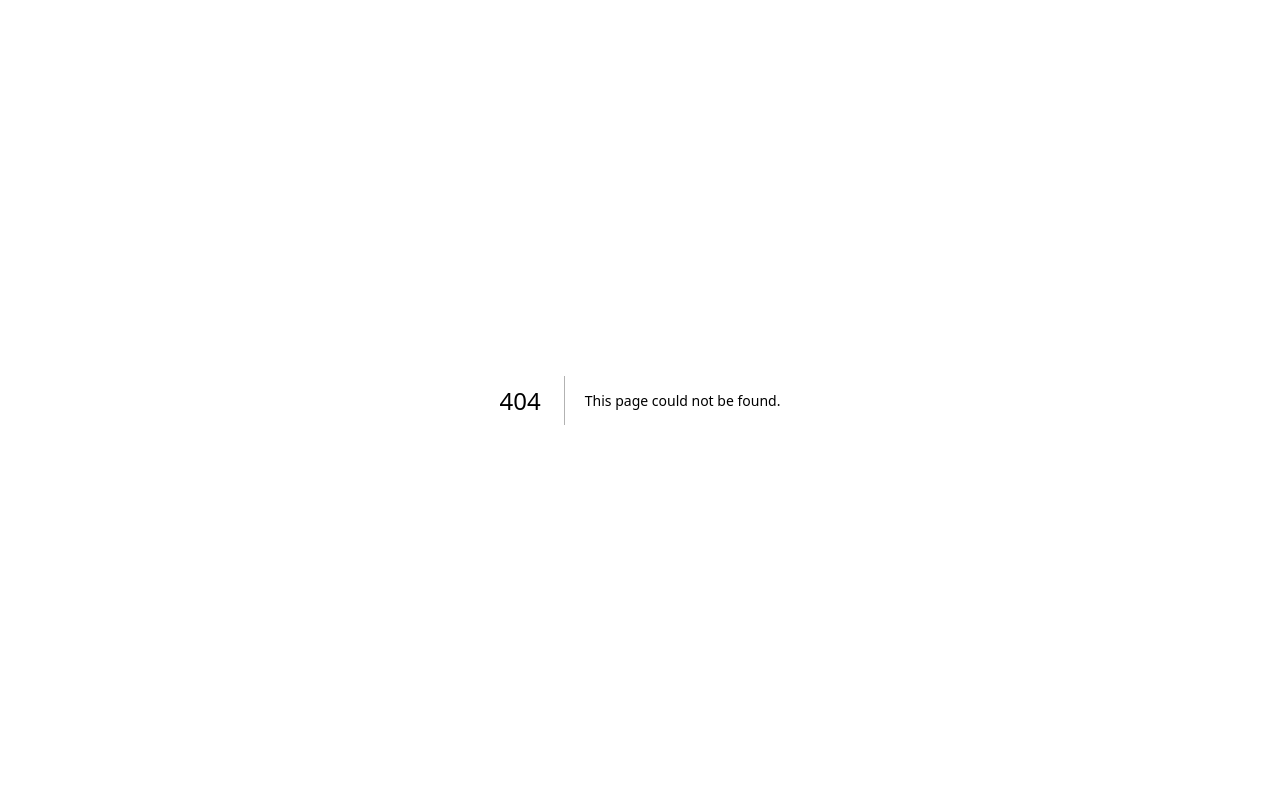
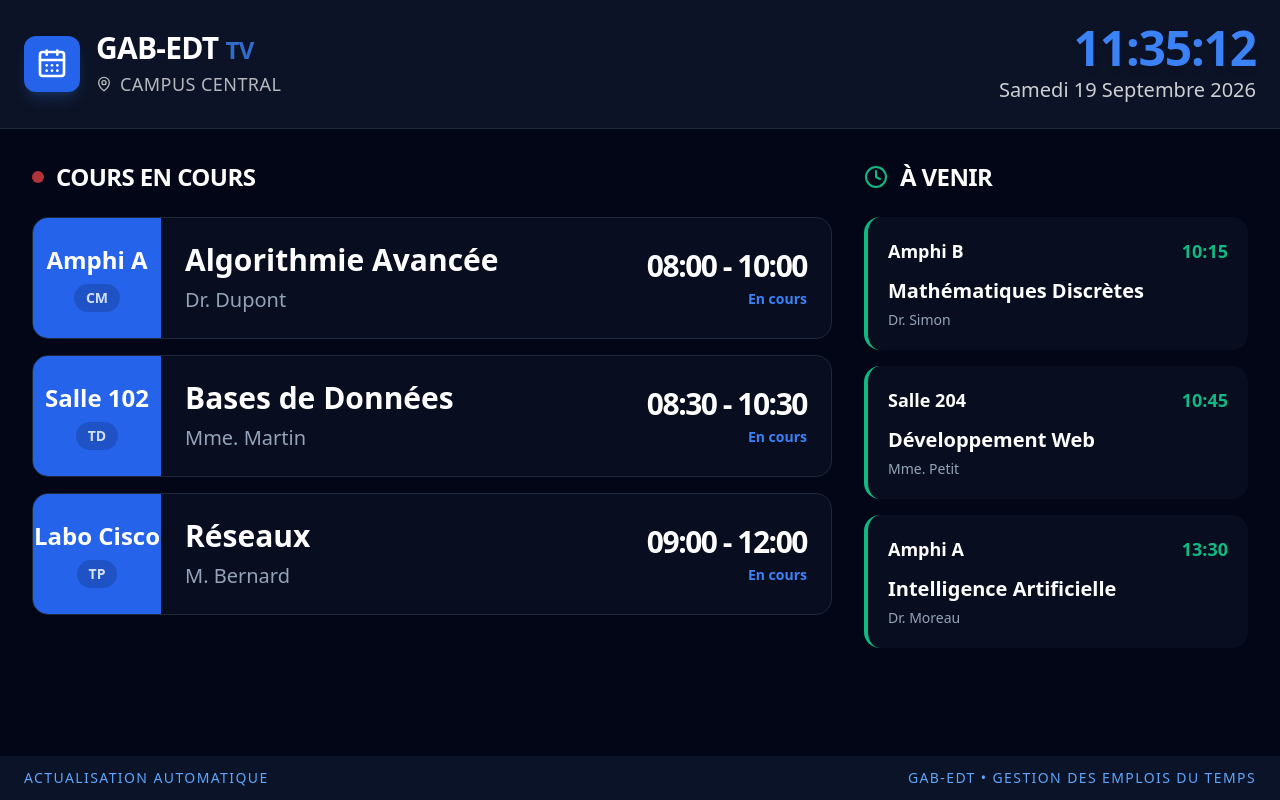
Before and after one commit to NamAngeM/gab-edt, a Next.js app in the folder gab-edt-frontend/: page /tv/display in a window 1280 px wide. Before the commit this address had no page. Built offline with nearby package versions, Linux system fonts and the light colour scheme.

Commit message:
feat(tv): création de la page d'affichage dynamique plein écran pour TV

```diff
--- a/gab-edt-frontend/src/app/admin/export/page.tsx
+++ b/gab-edt-frontend/src/app/admin/export/page.tsx
@@ -12,6 +12,12 @@ import { DatePicker } from "@/components/ui/date-picker";
 
 export default function ExportPage() {
   const [activeTab, setActiveTab] = useState<'TV' | 'PDF'>('TV');
+
+  const kioskUrl = `/tv/display?b=CAMPUS_CENTRAL&f=ALL&t=DARK`;
+
+  const handlePreview = () => {
+    window.open(kioskUrl, '_blank');
+  };
 
   return (
     <div className="p-8 max-w-6xl mx-auto space-y-8">
@@ -114,13 +120,13 @@ export default function ExportPage() {
                 <div className="w-full space-y-2">
                   <Label>Lien généré (Kiosk URL)</Label>
                   <div className="flex gap-2">
-                    <Input readOnly value="https://gab-edt.local/tv/display?b=CAMPUS_CENTRAL&f=ALL&t=DARK" className="bg-white dark:bg-slate-950 font-mono text-xs text-slate-500" />
-                    <Button variant="secondary" size="icon" title="Copier le lien">
+                    <Input readOnly value={`http://localhost:3000${kioskUrl}`} className="bg-white dark:bg-slate-950 font-mono text-xs text-slate-500" />
+                    <Button variant="secondary" size="icon" title="Copier le lien" onClick={() => navigator.clipboard.writeText(`http://localhost:3000${kioskUrl}`)}>
                       <Copy className="w-4 h-4" />
                     </Button>
                   </div>
                 </div>
-                <Button className="w-full mt-2" variant="default">
+                <Button className="w-full mt-2" variant="default" onClick={handlePreview}>
                   <MonitorPlay className="w-4 h-4 mr-2" />
                   Lancer l'aperçu Plein Écran
                 </Button>
--- /dev/null
+++ b/gab-edt-frontend/src/app/tv/display/page.tsx
@@ -0,0 +1,166 @@
+"use client";
+
+import React, { useEffect, useState } from 'react';
+import { useSearchParams } from 'next/navigation';
+import { Clock, MapPin, CalendarDays, AlertCircle } from 'lucide-react';
+import { motion } from 'framer-motion';
+
+// Types
+interface ClassSession {
+  id: string;
+  course: string;
+  teacher: string;
+  room: string;
+  startTime: string;
+  endTime: string;
+  status: 'ONGOING' | 'UPCOMING' | 'FINISHED';
+  type: string;
+}
+
+export default function TvDisplayPage() {
+  const searchParams = useSearchParams();
+  const theme = searchParams.get('t') || 'DARK';
+  const building = searchParams.get('b') || 'CAMPUS CENTRAL';
+
+  const [currentTime, setCurrentTime] = useState(new Date());
+
+  useEffect(() => {
+    // Force dark mode if required
+    if (theme === 'DARK') {
+      document.documentElement.classList.add('dark');
+    }
+
+    // Live clock
+    const timer = setInterval(() => {
+      setCurrentTime(new Date());
+    }, 1000);
+
+    return () => clearInterval(timer);
+  }, [theme]);
+
+  // Mock data for TV
+  const sessions: ClassSession[] = [
+    { id: '1', course: 'Algorithmie Avancée', teacher: 'Dr. Dupont', room: 'Amphi A', startTime: '08:00', endTime: '10:00', status: 'ONGOING', type: 'CM' },
+    { id: '2', course: 'Bases de Données', teacher: 'Mme. Martin', room: 'Salle 102', startTime: '08:30', endTime: '10:30', status: 'ONGOING', type: 'TD' },
+    { id: '3', course: 'Réseaux', teacher: 'M. Bernard', room: 'Labo Cisco', startTime: '09:00', endTime: '12:00', status: 'ONGOING', type: 'TP' },
+    { id: '4', course: 'Mathématiques Discrètes', teacher: 'Dr. Simon', room: 'Amphi B', startTime: '10:15', endTime: '12:15', status: 'UPCOMING', type: 'CM' },
+    { id: '5', course: 'Développement Web', teacher: 'Mme. Petit', room: 'Salle 204', startTime: '10:45', endTime: '12:45', status: 'UPCOMING', type: 'TD' },
+    { id: '6', course: 'Intelligence Artificielle', teacher: 'Dr. Moreau', room: 'Amphi A', startTime: '13:30', endTime: '15:30', status: 'UPCOMING', type: 'CM' },
+  ];
+
+  const ongoing = sessions.filter(s => s.status === 'ONGOING');
+  const upcoming = sessions.filter(s => s.status === 'UPCOMING');
+
+  const timeString = currentTime.toLocaleTimeString('fr-FR', { hour: '2-digit', minute: '2-digit', second: '2-digit' });
+  const dateString = currentTime.toLocaleDateString('fr-FR', { weekday: 'long', day: 'numeric', month: 'long', year: 'numeric' });
+
+  return (
+    <div className={`min-h-screen ${theme === 'DARK' ? 'bg-slate-950 text-white' : 'bg-slate-50 text-slate-900'} overflow-hidden flex flex-col font-sans`}>
+
+      {/* HEADER */}
+      <header className={`flex items-center justify-between p-6 ${theme === 'DARK' ? 'bg-slate-900/80 border-b border-slate-800' : 'bg-white shadow-sm'} shrink-0 z-10`}>
+        <div className="flex items-center gap-4">
+          <div className="w-14 h-14 bg-brand-600 rounded-xl flex items-center justify-center shadow-lg shadow-brand-500/20">
+            <CalendarDays className="w-8 h-8 text-white" />
+          </div>
+          <div>
+            <h1 className="text-3xl font-extrabold tracking-tight">GAB-EDT <span className="text-brand-500 text-2xl font-semibold opacity-80">TV</span></h1>
+            <div className="flex items-center gap-2 mt-1 opacity-70">
+              <MapPin className="w-4 h-4" />
+              <span className="text-lg font-medium tracking-wide uppercase">{building.replace('_', ' ')}</span>
+            </div>
+          </div>
+        </div>
+
+        <div className="text-right">
+          <div className="text-5xl font-black tabular-nums tracking-tight text-brand-500 drop-shadow-md">
+            {timeString}
+          </div>
+          <div className="text-xl font-medium mt-1 capitalize opacity-80">
+            {dateString}
+          </div>
+        </div>
+      </header>
+
+      {/* CONTENT */}
+      <div className="flex-1 p-8 grid grid-cols-12 gap-8 overflow-hidden">
+
+        {/* COURS EN COURS */}
+        <div className="col-span-8 flex flex-col gap-6">
+          <div className="flex items-center gap-3">
+            <div className="w-3 h-3 rounded-full bg-red-500 animate-pulse" />
+            <h2 className="text-2xl font-bold tracking-tight uppercase">Cours en cours</h2>
+          </div>
+
+          <div className="flex flex-col gap-4 flex-1">
+            {ongoing.map((session, i) => (
+              <motion.div
+                initial={{ opacity: 0, x: -20 }}
+                animate={{ opacity: 1, x: 0 }}
+                transition={{ delay: i * 0.1 }}
+                key={session.id}
+                className={`flex items-stretch ${theme === 'DARK' ? 'bg-slate-900/50 border border-slate-800' : 'bg-white shadow-md border border-slate-100'} rounded-2xl overflow-hidden`}
+              >
+                <div className="w-32 bg-brand-600 flex flex-col items-center justify-center text-white shrink-0">
+                  <span className="text-2xl font-black">{session.room}</span>
+                  <span className="text-sm font-semibold opacity-80 bg-black/20 px-3 py-1 rounded-full mt-2">{session.type}</span>
+                </div>
+                <div className="p-6 flex-1 flex items-center justify-between">
+                  <div>
+                    <h3 className="text-3xl font-bold">{session.course}</h3>
+                    <p className={`text-xl mt-2 ${theme === 'DARK' ? 'text-slate-400' : 'text-slate-600'}`}>{session.teacher}</p>
+                  </div>
+                  <div className="text-right">
+                    <div className="text-3xl font-bold tracking-tighter tabular-nums">{session.startTime} - {session.endTime}</div>
+                    <div className="text-brand-500 font-semibold mt-1">En cours</div>
+                  </div>
+                </div>
+              </motion.div>
+            ))}
+
+            {ongoing.length === 0 && (
+              <div className={`flex-1 flex flex-col items-center justify-center rounded-2xl border-2 border-dashed ${theme === 'DARK' ? 'border-slate-800' : 'border-slate-200'}`}>
+                <AlertCircle className="w-12 h-12 text-slate-500 mb-4 opacity-50" />
+                <p className="text-xl font-medium text-slate-500">Aucun cours en ce moment</p>
+              </div>
+            )}
+          </div>
+        </div>
+
+        {/* PROCHAINS COURS */}
+        <div className="col-span-4 flex flex-col gap-6">
+          <div className="flex items-center gap-3">
+            <Clock className="w-6 h-6 text-emerald-500" />
+            <h2 className="text-2xl font-bold tracking-tight uppercase">À venir</h2>
+          </div>
+
+          <div className="flex flex-col gap-4 flex-1">
+            {upcoming.map((session, i) => (
+              <motion.div
+                initial={{ opacity: 0, y: 20 }}
+                animate={{ opacity: 1, y: 0 }}
+                transition={{ delay: i * 0.1 }}
+                key={session.id}
+                className={`flex flex-col p-5 rounded-2xl border-l-4 border-l-emerald-500 ${theme === 'DARK' ? 'bg-slate-900/50' : 'bg-white shadow-sm'}`}
+              >
+                <div className="flex justify-between items-start mb-3">
+                  <span className="text-lg font-black">{session.room}</span>
+                  <span className="text-lg font-bold tabular-nums text-emerald-500">{session.startTime}</span>
+                </div>
+                <h3 className="text-xl font-bold line-clamp-1">{session.course}</h3>
+                <p className={`text-md mt-1 ${theme === 'DARK' ? 'text-slate-400' : 'text-slate-500'}`}>{session.teacher}</p>
+              </motion.div>
+            ))}
+          </div>
+        </div>
+
+      </div>
+
+      {/* FOOTER INFO TICKER */}
+      <div className={`py-3 px-6 text-sm font-medium tracking-widest uppercase flex justify-between ${theme === 'DARK' ? 'bg-brand-950 text-brand-400' : 'bg-brand-50 text-brand-700'}`}>
+        <span>Actualisation Automatique</span>
+        <span>GAB-EDT • Gestion des emplois du temps</span>
+      </div>
+    </div>
+  );
+}
```
